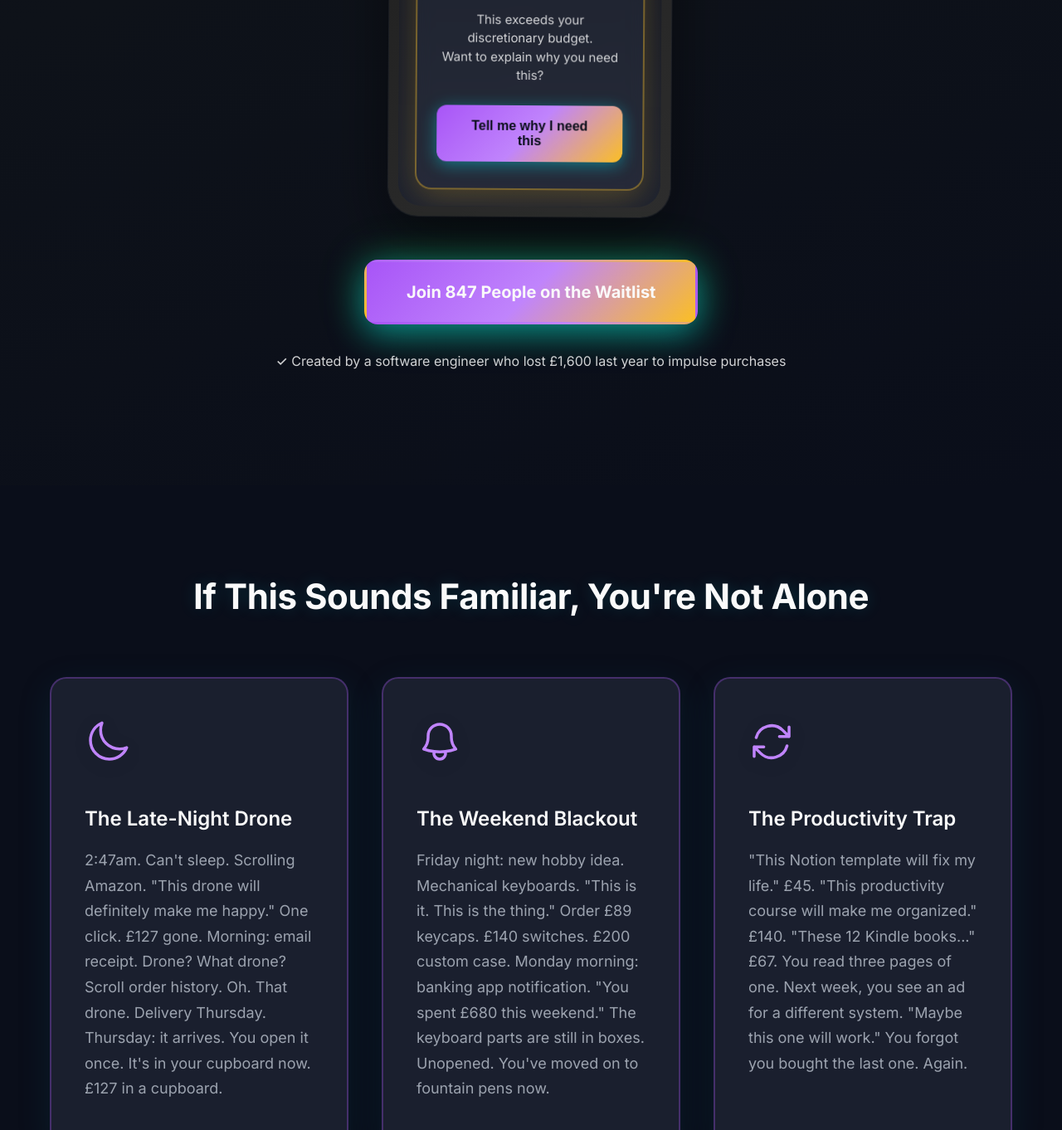
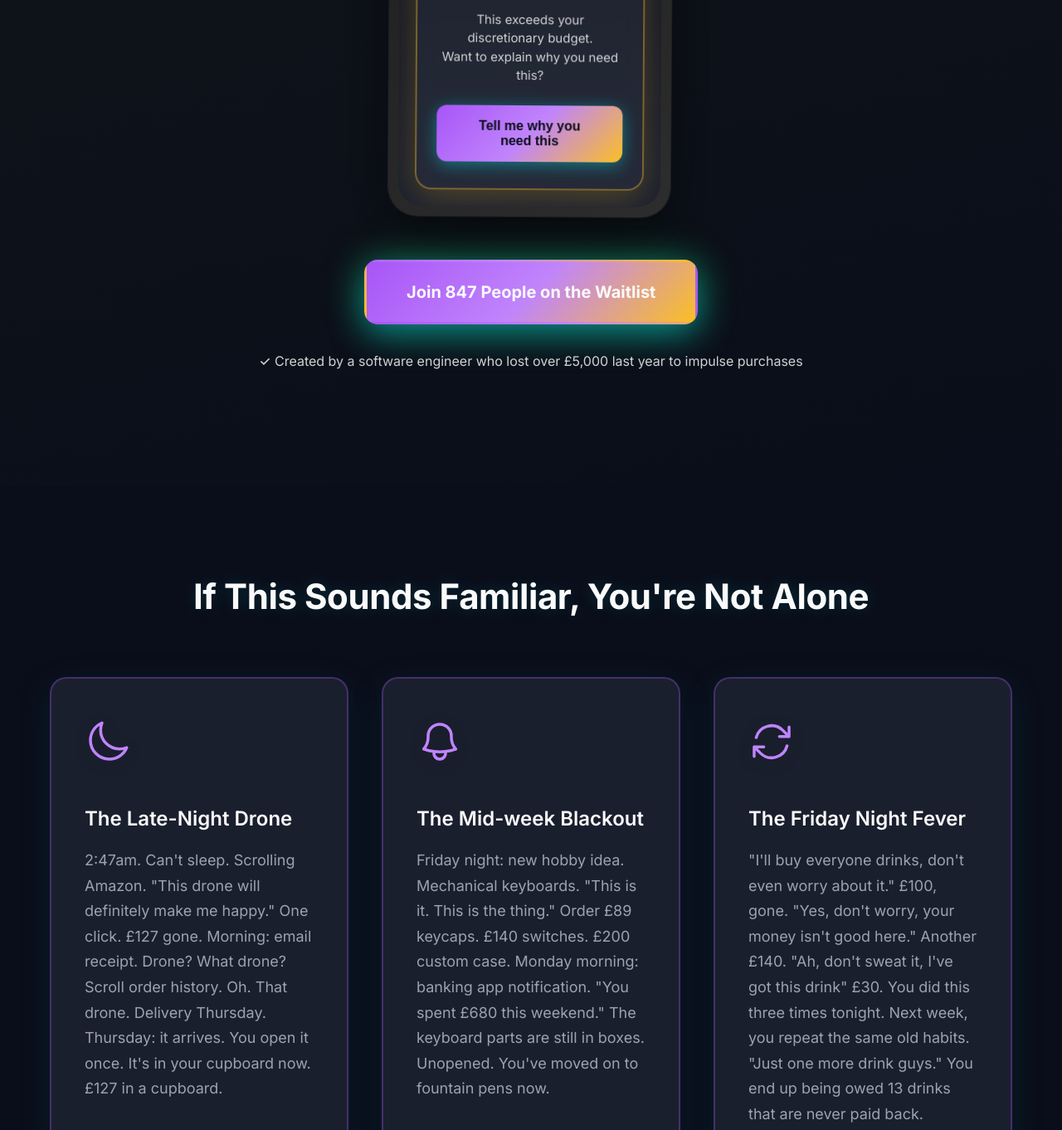
Before and after one commit to RogueSergeant/Stealth_Startup, a plain HTML site: page index.html in a window 1280 px wide. Shown: the part 951-2313 px from the top of the page at 83% size. Drawn offline with Linux system fonts and the light colour scheme.

Commit message:
Update messaging for clarity and impact; revise trust signal and section titles for better engagement

```diff
--- a/index.html
+++ b/index.html
@@ -68,14 +68,14 @@
                             <div class="notification-merchant">Amazon.co.uk</div>
                             <div class="notification-amount">£127.99</div>
                             <div class="notification-message">This exceeds your discretionary budget.<br>Want to explain why you need this?</div>
-                            <button class="justify-button">Tell me why I need this</button>
+                            <button class="justify-button">Tell me why you need this</button>
                         </div>
                     </div>
                 </div>
             </div>
 
             <a href="#waitlist" class="cta-button-large">Join 847 People on the Waitlist</a>
-            <p class="trust-signal">✓ Created by a software engineer who lost £1,600 last year to impulse purchases</p>
+            <p class="trust-signal">✓ Created by a software engineer who lost over £5,000 last year to impulse purchases</p>
         </div>
     </section>
 
@@ -107,7 +107,7 @@ Thursday: it arrives. You open it once. It's in your cupboard now. £127 in a cu
                             <path stroke-linecap="round" stroke-linejoin="round" d="M14.857 17.082a23.848 23.848 0 005.454-1.31A8.967 8.967 0 0118 9.75v-.7V9A6 6 0 006 9v.75a8.967 8.967 0 01-2.312 6.022c1.733.64 3.56 1.085 5.455 1.31m5.714 0a24.255 24.255 0 01-5.714 0m5.714 0a3 3 0 11-5.714 0" />
                         </svg>
                     </div>
-                    <h3>The Weekend Blackout</h3>
+                    <h3>The Mid-week Blackout</h3>
                     <p>Friday night: new hobby idea. Mechanical keyboards. "This is it. This is the thing."
 
 Order £89 keycaps. £140 switches. £200 custom case.
@@ -123,16 +123,16 @@ The keyboard parts are still in boxes. Unopened. You've moved on to fountain pen
                             <path stroke-linecap="round" stroke-linejoin="round" d="M16.023 9.348h4.992v-.001M2.985 19.644v-4.992m0 0h4.992m-4.993 0l3.181 3.183a8.25 8.25 0 0013.803-3.7M4.031 9.865a8.25 8.25 0 0113.803-3.7l3.181 3.182m0-4.991v4.99" />
                         </svg>
                     </div>
-                    <h3>The Productivity Trap</h3>
-                    <p>"This Notion template will fix my life." £45.
+                    <h3>The Friday Night Fever</h3>
+                    <p>"I'll buy everyone drinks, don't even worry about it." £100, gone.
 
-"This productivity course will make me organized." £140.
+"Yes, don't worry, your money isn't good here." Another £140.
 
-"These 12 Kindle books..." £67. You read three pages of one.
+"Ah, don't sweat it, I've got this drink" £30. You did this three times tonight.
 
-Next week, you see an ad for a different system. "Maybe this one will work."
+Next week, you repeat the same old habits. "Just one more drink guys."
 
-You forgot you bought the last one. Again.</p>
+You end up being owed 13 drinks that are never paid back.</p>
                 </div>
             </div>
 
```
